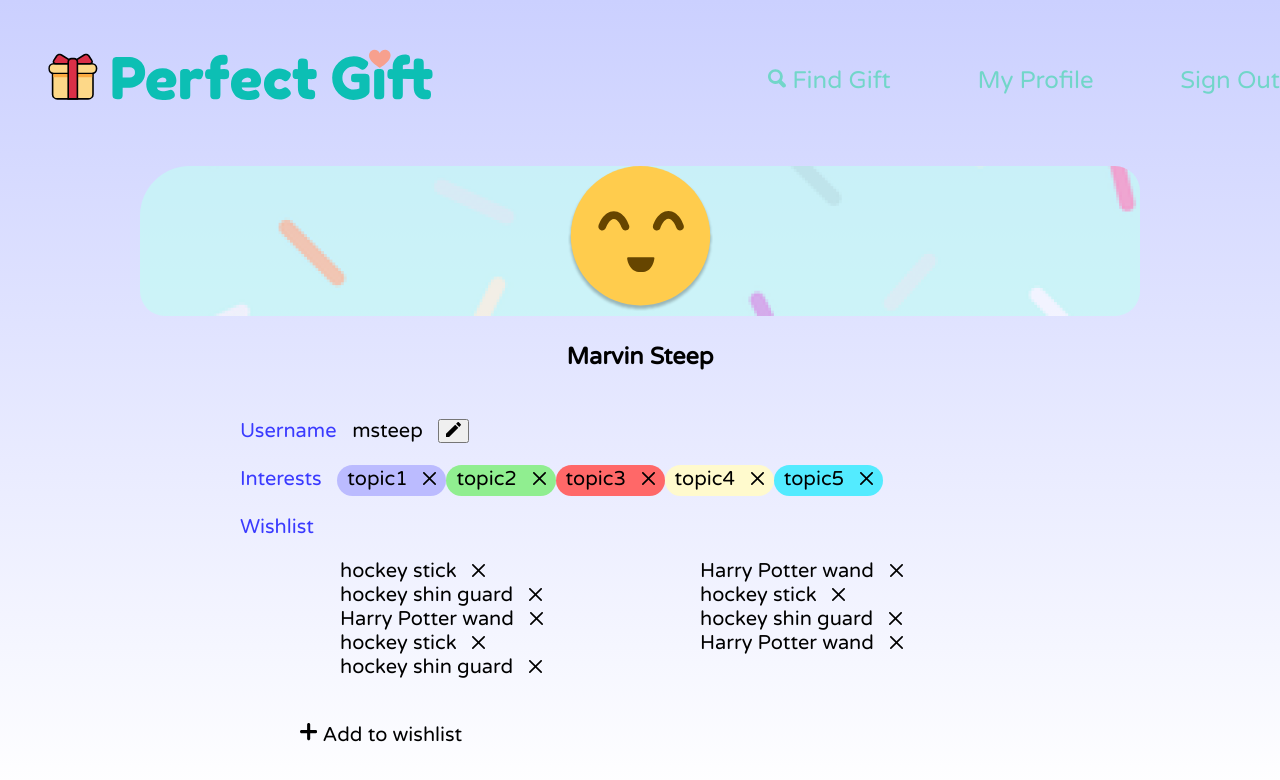
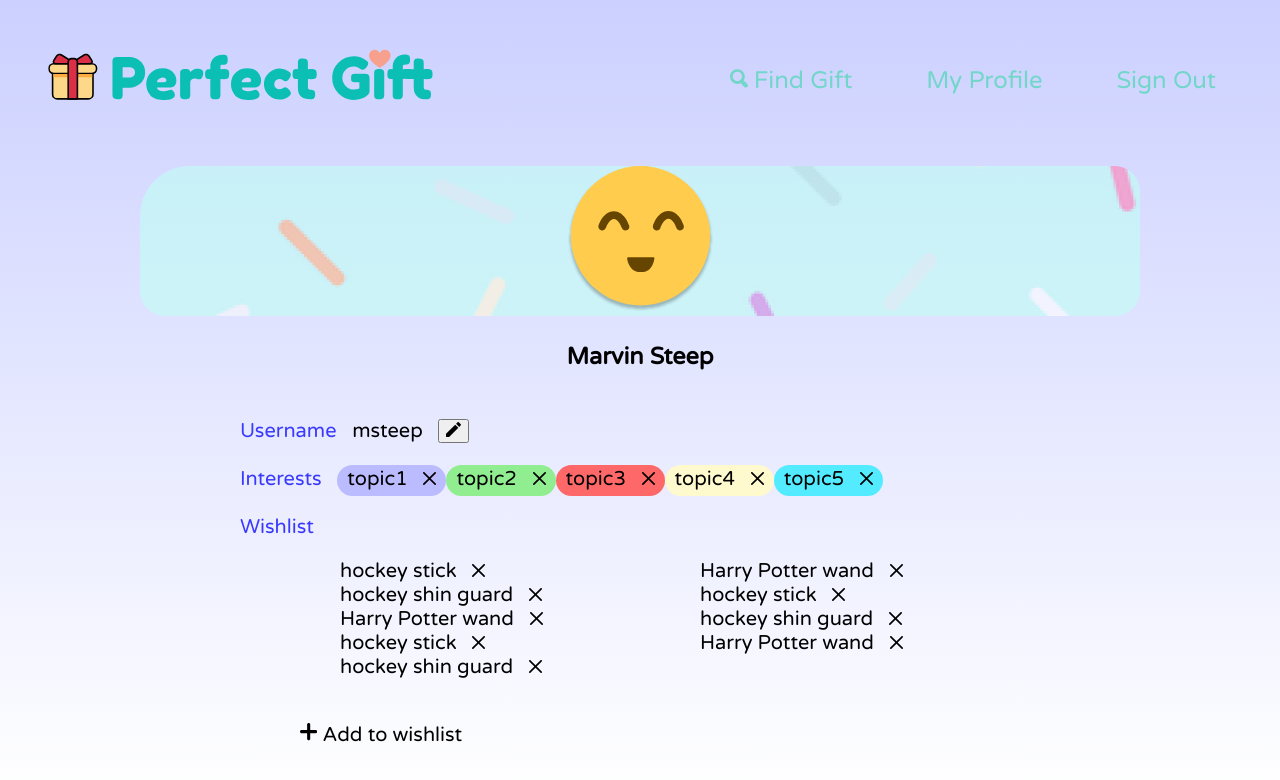
Before and after one commit to venuswku/perfect-gift, a React (Create React App) app: page /profile in a window 1280 px wide. Shown: the top 780 px of the page. Built offline with nearby package versions, Linux system fonts and the light colour scheme; no server answers.

Commit message:
made navbar for profile and home pages have right padding

```diff
--- a/src/navigation/HomeNavbar/HomeNavbar.css
+++ b/src/navigation/HomeNavbar/HomeNavbar.css
@@ -1,6 +1,6 @@
 .home-navbar {
     position: absolute;
-    padding: 30px 0px 0px 0px;
+    padding: 30px 50px 0px 0px;
 
     /* display navbar elements in a row */
     display: flex;
@@ -11,7 +11,7 @@
     align-items: center;
 
     /* put space between logo and navigation links */
-    width: 100%;
+    width: 95%;
     justify-content: space-between;
 
     /* put navbar on top of all pages */
--- a/src/pages/Profile/Profile.css
+++ b/src/pages/Profile/Profile.css
@@ -1,3 +1,9 @@
+.Profile {
+  width: 90%;
+  overflow-x: hidden;
+  min-height: 100vh;
+}
+
 /* for the whole page */
 .profile-header {
   position: absolute;
--- a/src/pages/Profile/Profile.js
+++ b/src/pages/Profile/Profile.js
@@ -1,5 +1,4 @@
 import React, { Component } from 'react';
-import '../../App.css';
 import './Profile.css';
 import Navbar from '../../navigation/HomeNavbar/HomeNavbar';
 import { ReactComponent as EditButton } from '../../images/edit_button.svg';
@@ -97,7 +96,7 @@ componentDidMount() {
 
     render() {
         return (
-            <div className="App">
+            <div className="Profile">
                 <Navbar />
                 <header className='profile-header'>
                     {/* profile background + pic */}
```
